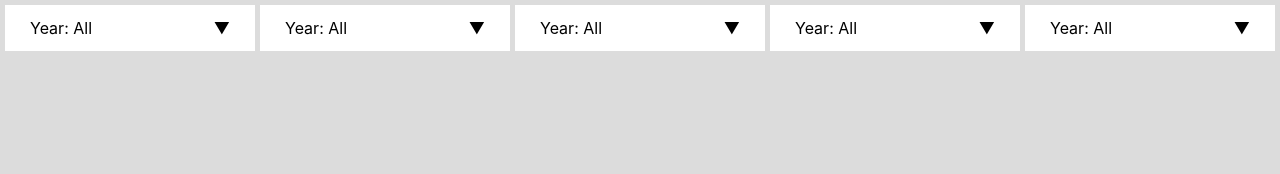
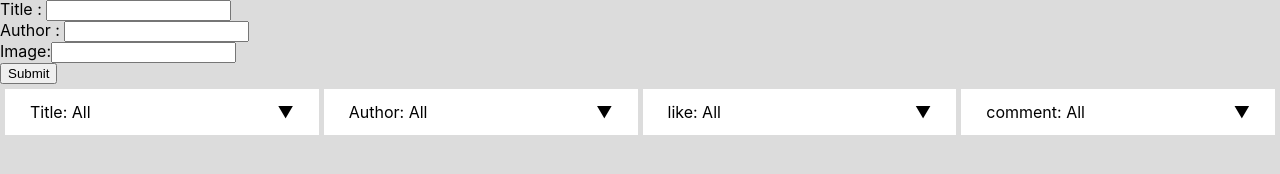
Before and after one commit to JeongBin0227/SAW, a plain HTML site: page JSONserver/index.html in a window 1280 px wide. Shown: the top 174 px of the page. Drawn offline with nearby package versions, Linux system fonts and the light colour scheme; no server answers.

Commit message:
feat: sort, create html

```diff
--- a/JSONserver/index.html
+++ b/JSONserver/index.html
@@ -10,29 +10,33 @@
     <!-- <div>
       <input />
     </div> -->
+
+    Title : <input type="text" name="title" /><br />
+    Author : <input type="text" name="author" /><br />
+    Image:<input type="text" name="image" /><br />
+    <input class="create-post" type="submit" />
+
     <div class="nav">
       <div class="nav_item">
-        <span>Year: All</span>
+        <span>Title: All</span>
         ▼
       </div>
       <div class="nav_item">
-        <span>Year: All</span>
+        <span>Author: All</span>
         ▼
       </div>
       <div class="nav_item">
-        <span>Year: All</span>
+        <span>like: All</span>
         ▼
       </div>
       <div class="nav_item">
-        <span>Year: All</span>
-        ▼
-      </div>
-      <div class="nav_item">
-        <span>Year: All</span>
+        <span>comment: All</span>
         ▼
       </div>
     </div>
     <main></main>
+    <script src="delete.js"></script>
     <script src="index.js"></script>
+    <script src="create.js"></script>
   </body>
 </html>
```
